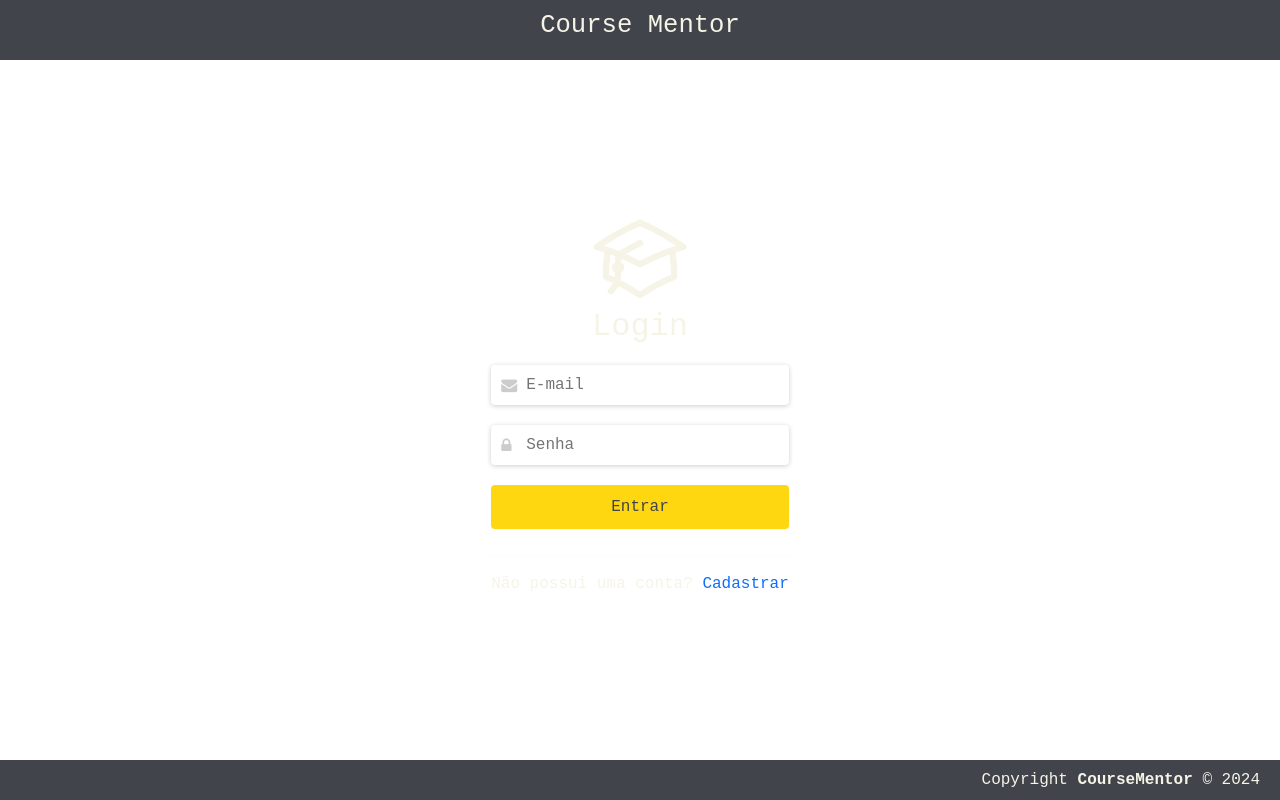
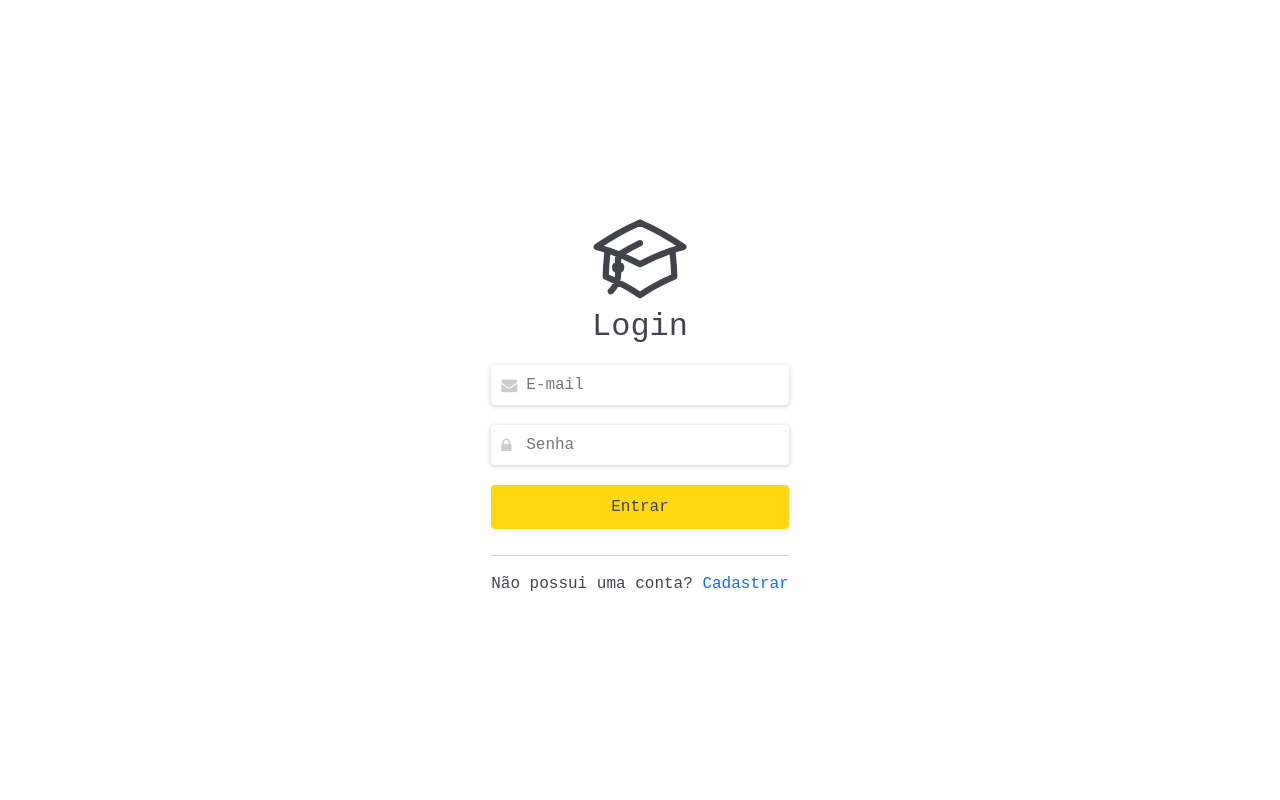
Before and after one commit to Coimbra777/Course-Mentor, a Vue app in the folder frontend/: page /auth in a window 1280 px wide. Built offline with nearby package versions, Linux system fonts and the light colour scheme; what vue3-gravatar would draw is missing.

Commit message:
alterações layout pagina de login

```diff
--- a/frontend/src/App.vue
+++ b/frontend/src/App.vue
@@ -5,6 +5,7 @@
       :class="{ 'hide-menu': !isMenuVisible || !user }"
     >
       <AppHeader
+        v-if="user"
         title="Course Mentor"
         :hideToggle="!user"
         :hideUserDropdown="!user"
@@ -12,7 +13,7 @@
       <AppMenu v-if="user" />
       <Loading v-if="validatingToken" />
       <AppContent v-else />
-      <AppFooter />
+      <AppFooter v-if="user" />
     </div>
   </div>
 </template>
--- a/frontend/src/components/auth/Auth.vue
+++ b/frontend/src/components/auth/Auth.vue
@@ -53,13 +53,14 @@
           <button class="button-form" v-else @click="signin">Entrar</button>
         </div>
         <hr />
-
+        <div class="form-content">
           <p>
             {{ showSignup ? "Já possui uma conta?" : "Não possui uma conta?" }}
             <a class="link-router" href="#" @click="toggleSignup">{{
               showSignup ? "Entrar" : "Cadastrar"
             }}</a>
           </p>
+        </div>
       </form>
     </div>
   </div>
@@ -188,4 +189,13 @@ export default {
 .link-router:hover {
   color: #fddc3a;
 }
+.auth-content hr {
+  color: #41444b;
+}
+.auth-content h2 {
+  color: #41444b;
+}
+.form-content {
+  color: #41444b;
+}
 </style>
--- a/frontend/src/components/auth/Logo.vue
+++ b/frontend/src/components/auth/Logo.vue
@@ -26,5 +26,6 @@ export default {
 <style>
 .logo-svg {
   width: 100px;
+  color: #41444b;
 }
 </style>
```
Lines whose indentation alone changed are shown as unchanged.
